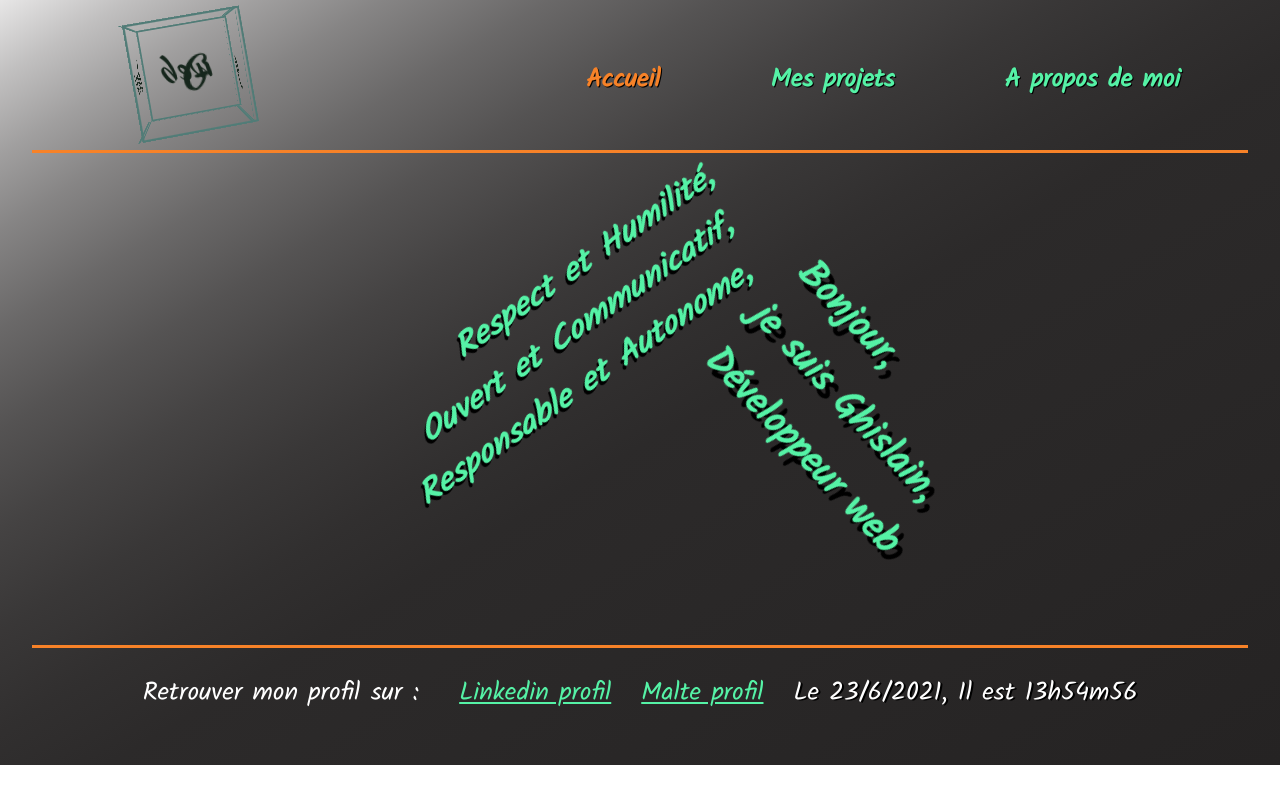
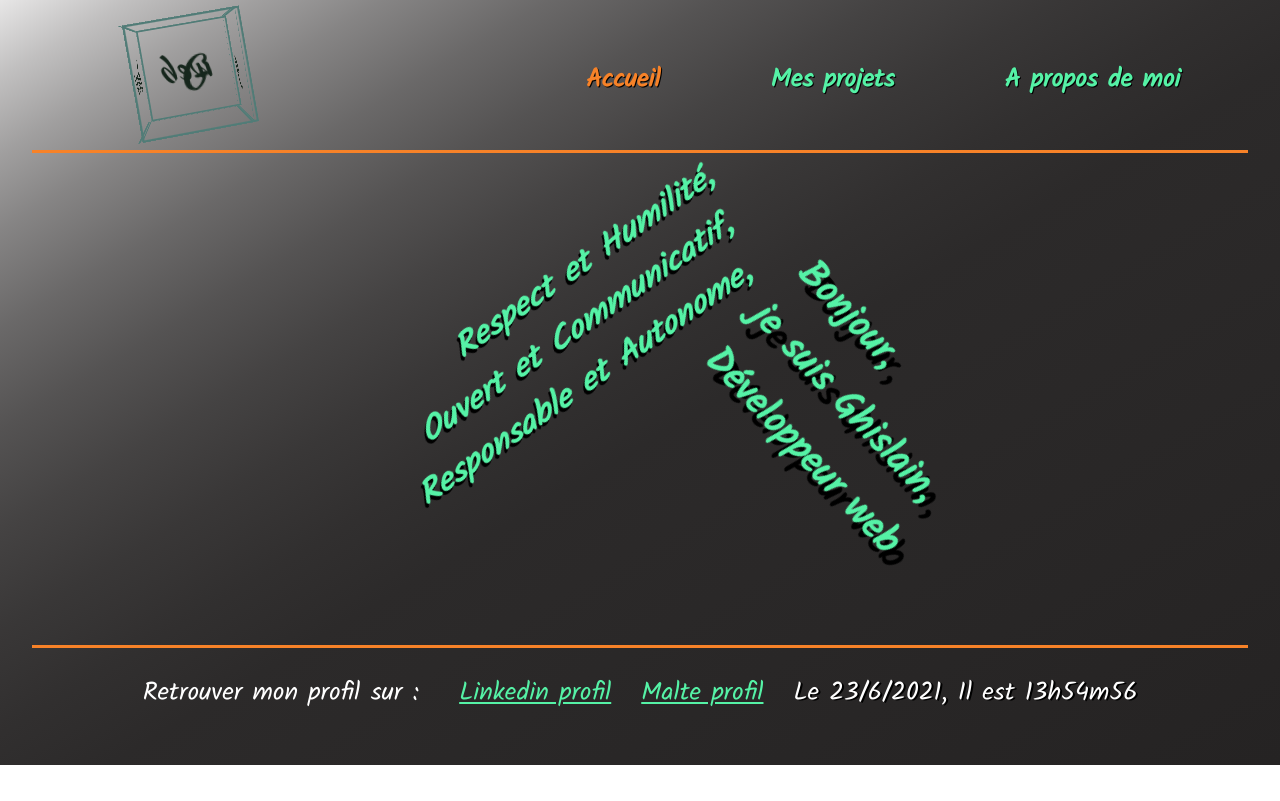
Before and after one commit to ghislaingirardeau/Portfolio_Nuxt, a Nuxt app: page / in a window 1280 px wide. Built offline with nearby package versions, Linux system fonts and the light colour scheme.

Commit message:
loadingmoi specify

```diff
--- a/assets/css/sass/pages/accueil.scss
+++ b/assets/css/sass/pages/accueil.scss
@@ -7,7 +7,6 @@
 .block__moi{
     font-size: 2vw;
 	width: 50%;
-    text-shadow: 10px 3px black;
     text-align: left;
     padding-top: 20%;
 
@@ -120,15 +119,17 @@
 @keyframes loadingMoi {
 	0% {
 		opacity: 0;
-		transform: scale(0.4) ;
+		transform: scale(1);
 	}
 	90% {
 		opacity: 1;
-		transform: scale(1.06);
+		transform: scale(1.06) ;
+		text-shadow: none;
 	}
 	100% {
 		opacity: 1;
-		transform: scale(1);
+		transform: scale(1) ;
+		text-shadow: 15px 6px black;
 	}
 }
 
```
